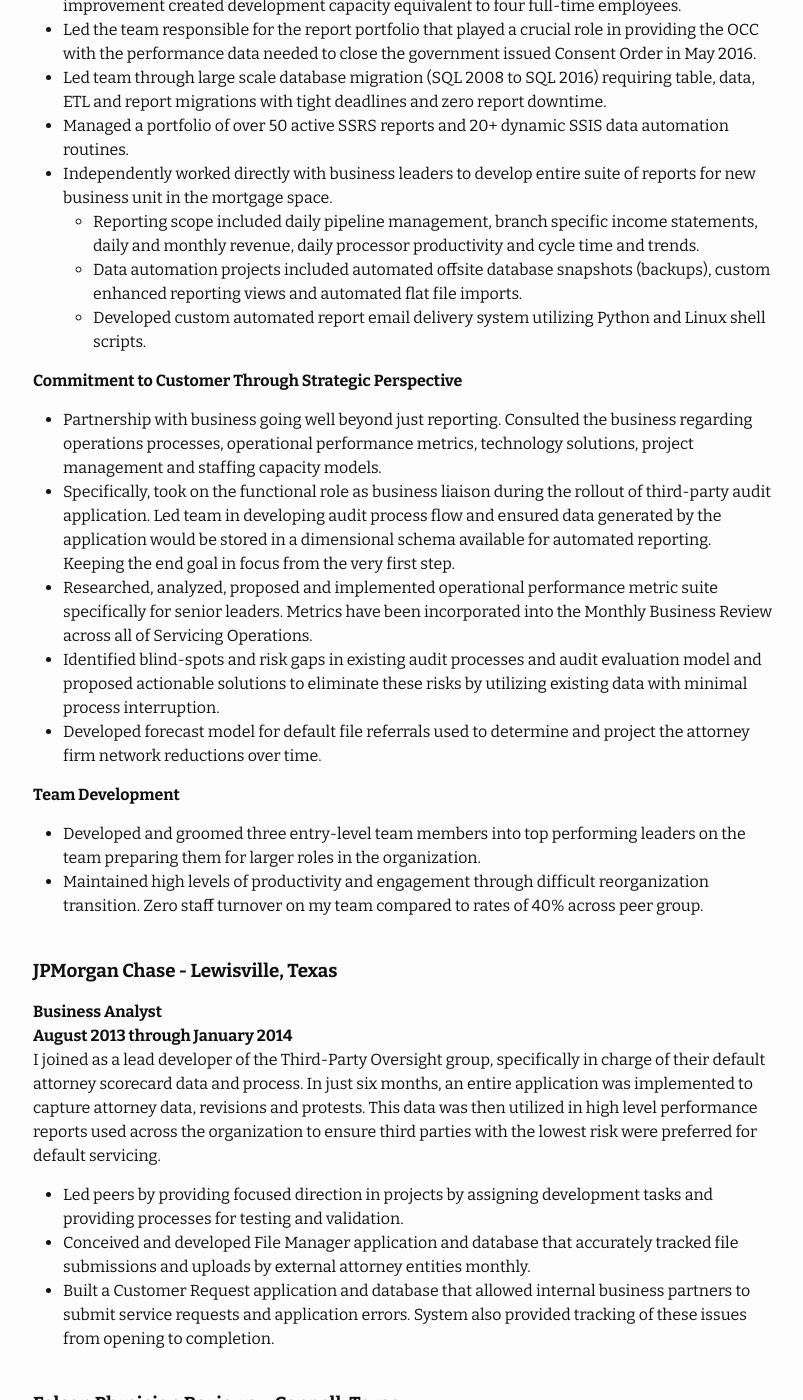
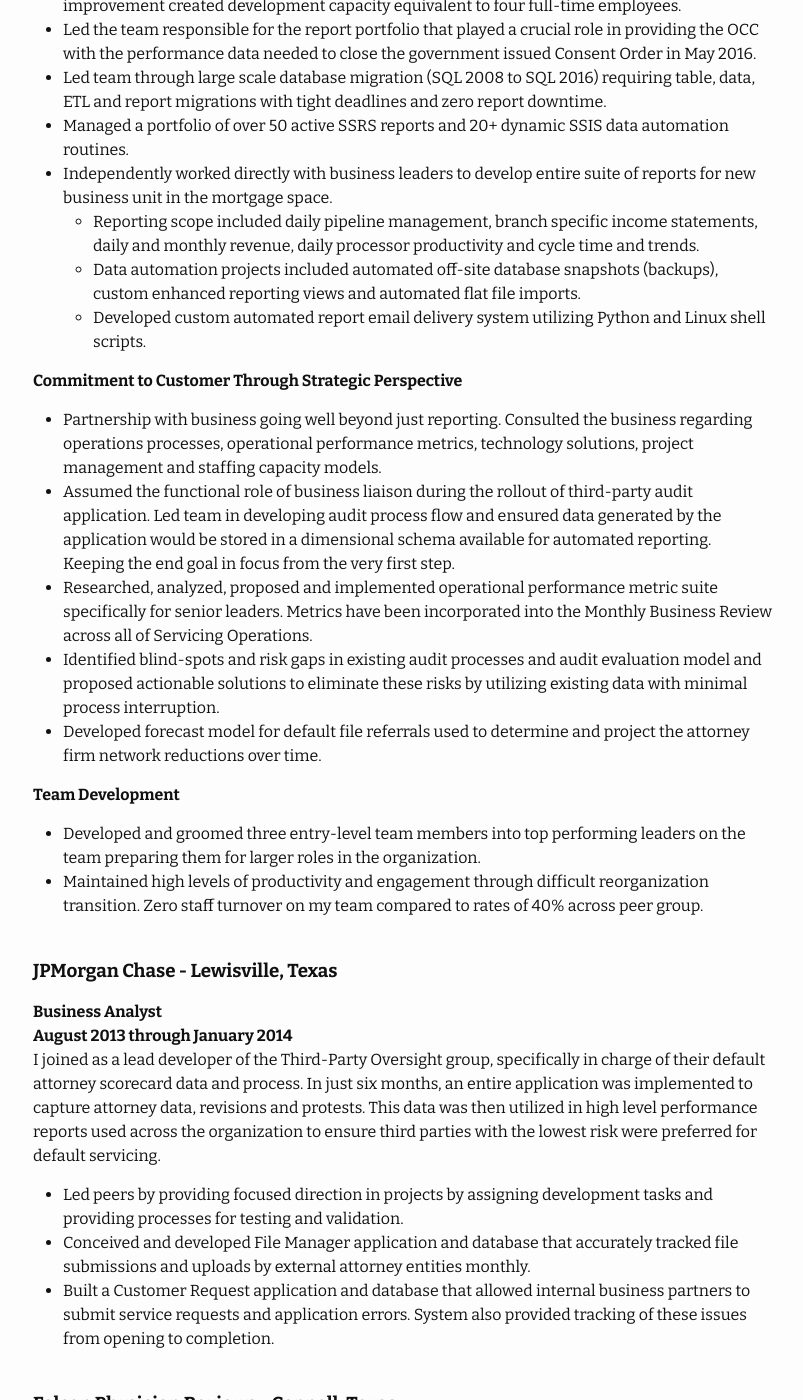
Before and after one commit to nivagator/personal-site, a Jekyll site: the page built from cv.html, in a window 1280 px wide and 1400 px high, scrolled down 2541 px. Shown: the whole window, without its empty margins (237-1040 px from the left). Built offline with Jekyll 4.4.1, drawn with Linux system fonts in a browser that asks for light colours; some of the changed text lies outside the part shown.

Commit message:
cv formatting and corrections

```diff
--- a/cv.html
+++ b/cv.html
@@ -23,7 +23,7 @@
   <h2>Experience</h2>
   <div class="cv-experience">
     <!-- break -->
-  <h3>Wells Fargo – Irving, Texas</h3>
+  <h3>Wells Fargo - Irving, Texas</h3>
   <strong>Analytics Manager<br>June 2019 to Present</strong>
   <p>I lead a team for the Analytics Quality Review (AQR) group within the Enterprise Analytics and Data Science organization. AQR is a centralized review function focused on credible challenge of high-risk data analytic activities across Wells Fargo. My team functions as an internal analytics oversight partner for customer remediation efforts providing credible challenge to documentation, assumptions and results relative to the remediation objective. My team specializes in customer remediation reviews for the auto lending line of business.</p>
   <h4>Data Analysis and Process Execution</h4>
@@ -38,7 +38,7 @@
     <li>Led effort to improve supplemental support resource assignments to be peer led. New process guidelines outlined objective tasks and provided clear, standardized expectations. These changes gave high-level individual contributors exposure and training in management situations while improving the quality and efficiency of support from their peers.</li>
   </ul>
   <!-- break -->
-  <h3>Zoёs Kitchen – Plano, Texas</h3>
+  <h3>Zoёs Kitchen - Plano, Texas</h3>
   <strong>Manager Strategic Planning, Analytics & Finance<br>September 2018 through June 2019</strong>
   <p>I led finance operations and strategic initiatives for the company-wide reporting services platform in a hybrid role marrying technology and data assets with business operations. I worked to simplify and focus all reporting, KPIs and metrics to align with larger company objectives while being actionable and attainable.</p>
   <h4>Reporting and Analytics</h4>
@@ -74,14 +74,14 @@
     <li>Independently worked directly with business leaders to develop entire suite of reports for new business unit in the mortgage space.</li>
       <ul>
         <li>Reporting scope included daily pipeline management, branch specific income statements, daily and monthly revenue, daily processor productivity and cycle time and trends.</li>
-        <li>Data automation projects included automated offsite database snapshots (backups), custom enhanced reporting views and automated flat file imports.</li>
+        <li>Data automation projects included automated off-site database snapshots (backups), custom enhanced reporting views and automated flat file imports.</li>
         <li>Developed custom automated report email delivery system utilizing Python and Linux shell scripts.</li>
       </ul>
   </ul>
   <h4>Commitment to Customer Through Strategic Perspective</h4>
   <ul>
     <li>Partnership with business going well beyond just reporting. Consulted the business regarding operations processes, operational performance metrics, technology solutions, project management and staffing capacity models.</li>
-    <li>Specifically, took on the functional role as business liaison during the rollout of third-party audit application. Led team in developing audit process flow and ensured data generated by the application would be stored in a dimensional schema available for automated reporting. Keeping the end goal in focus from the very first step.</li>
+    <li>Assumed the functional role of business liaison during the rollout of third-party audit application. Led team in developing audit process flow and ensured data generated by the application would be stored in a dimensional schema available for automated reporting. Keeping the end goal in focus from the very first step.</li>
     <li>Researched, analyzed, proposed and implemented operational performance metric suite specifically for senior leaders. Metrics have been incorporated into the Monthly Business Review across all of Servicing Operations.</li>
     <li>Identified blind-spots and risk gaps in existing audit processes and audit evaluation model and proposed actionable solutions to eliminate these risks by utilizing existing data with minimal process interruption.</li>
     <li>Developed forecast model for default file referrals used to determine and project the attorney firm network reductions over time.</li>
@@ -103,7 +103,7 @@
   </ul>
   <br>
   <!-- break -->
-  <h3>Falcon Physician Reviews – Coppell, Texas</h3>
+  <h3>Falcon Physician Reviews - Coppell, Texas</h3>
   <strong>Finance, Data and Reporting Manager<br>July 2009 through August 2013</strong>
   <p>In this high-growth, entrepreneurial environment, I was given the opportunity to wear multiple hats and provide extensive influence and value across the organization in operations, finance, technology and analytics.</p>
   <ul>
@@ -122,9 +122,9 @@
   <br>
   <br>
   <strong>Technologies:</strong><br>
-  SQL, SSRS, SSIS, Excel, Python, Linux and Linux Server,VBA, HTML, CSS, Jekyll, Liquid, Django, Docker, Markdown
+  SQL, SSRS, SSIS, Excel, Python, Linux and Linux Server, HTML, CSS, Jekyll, Liquid, Django, Docker, Markdown, VBA
   <h2>Education</h2>
-  Bachelor of Science in Economics - University of North Texas, Denton, Texas                                             2009
+  Bachelor of Science in Economics - University of North Texas, Denton, Texas - 2009
   <h2>Honors/Awards</h2>
   <ul>
     <li>Q4 2017 - Consumer Lending Team Excellence Award winner</li>
```
Also changed, not shown: other parts of cv.html (+1 -1 lines).
